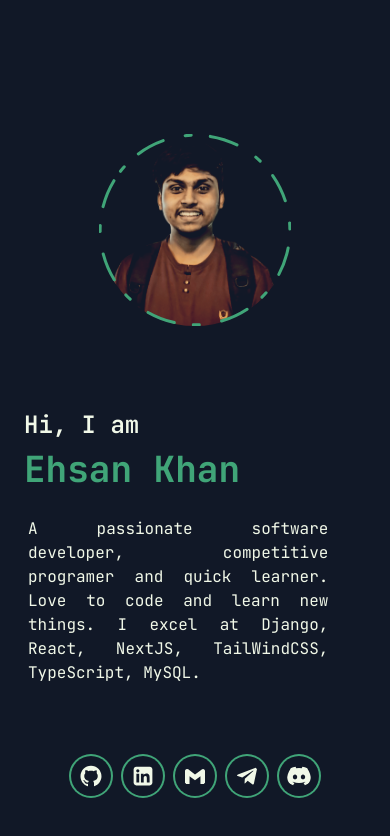
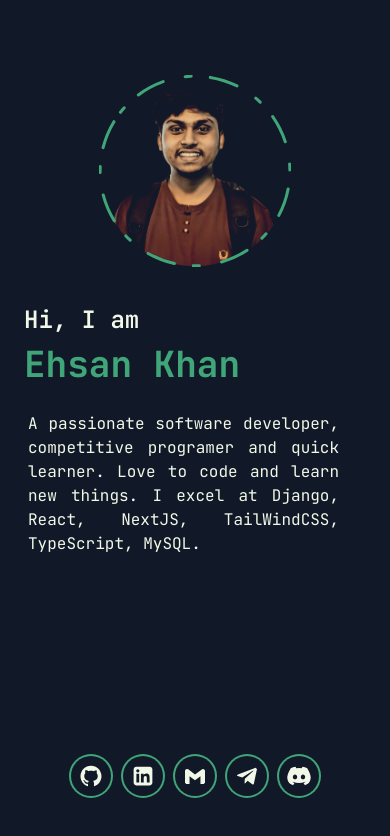
Before and after one commit to ehsan18t/ehsan-pages, a Next.js app: page / in a window 390 px wide. Shown: the top 836 px of the page. Built offline with nearby package versions, Linux system fonts and the light colour scheme.

Commit message:
attempt to fix unnecessary top padding on smaller device

```diff
--- a/src/components/sections/hero/Hero.tsx
+++ b/src/components/sections/hero/Hero.tsx
@@ -4,8 +4,8 @@ import Photo from "./Photo";
 
 const Hero = () => {
   return (
-    <section className="h-screen flex flex-col items-center justify-between pt-0 py-12 px-6 sm:px-12 md:px-32 lg:px-40 bg-background text-foreground">
-      <div className="h-full w-full grid md:grid-cols-3 md:gap-10 gap-4 items-center justify-self-center justify-items-center">
+    <section className="h-screen flex flex-col items-center justify-between pt-0 pb-12 px-6 sm:px-12 md:px-32 lg:px-40 bg-background text-foreground">
+      <div className="h-3/4 md:h-full w-full grid md:grid-cols-3 md:gap-10 items-center justify-self-center justify-items-center">
         <Introduction />
         <Photo />
       </div>
```
